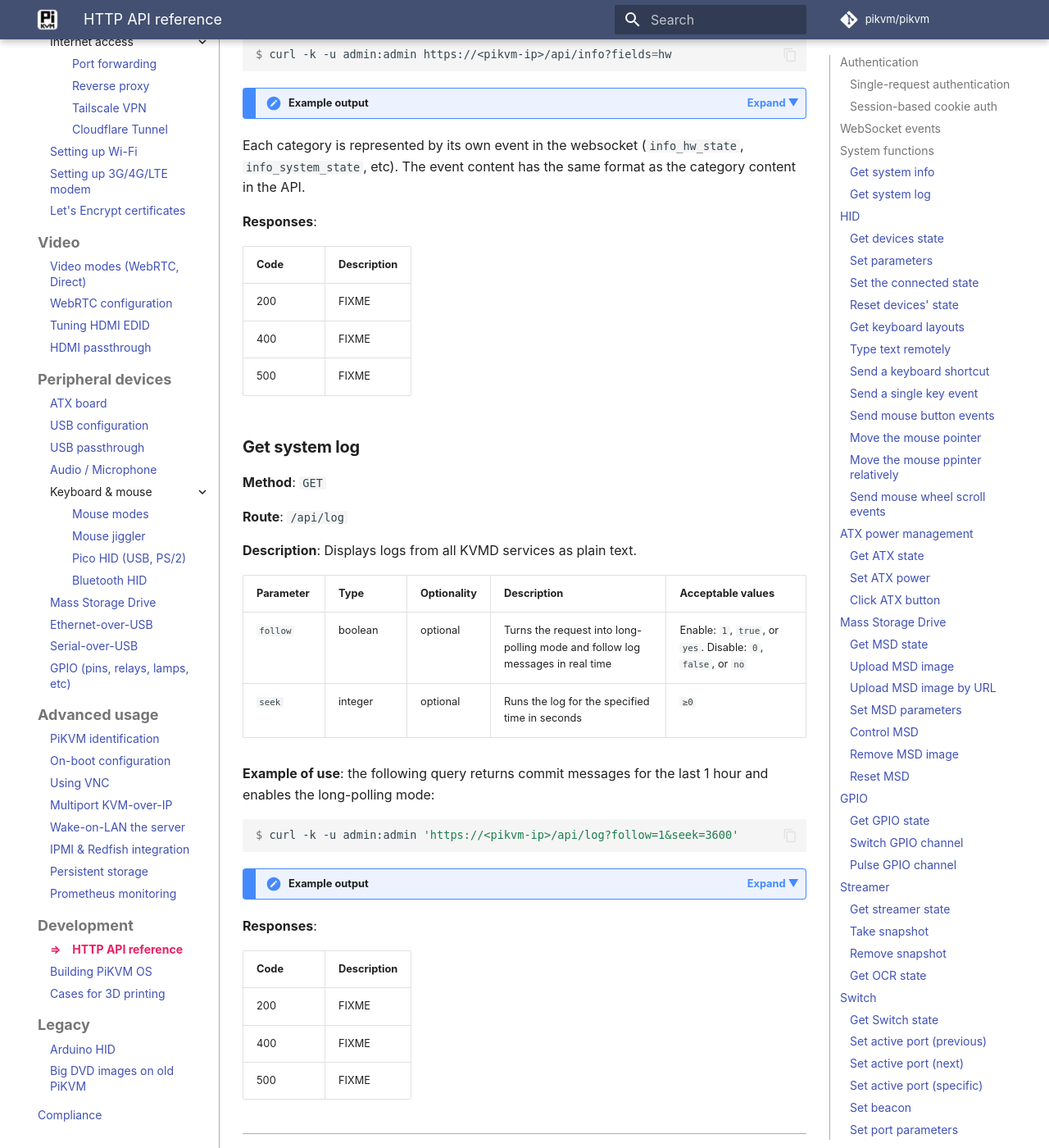
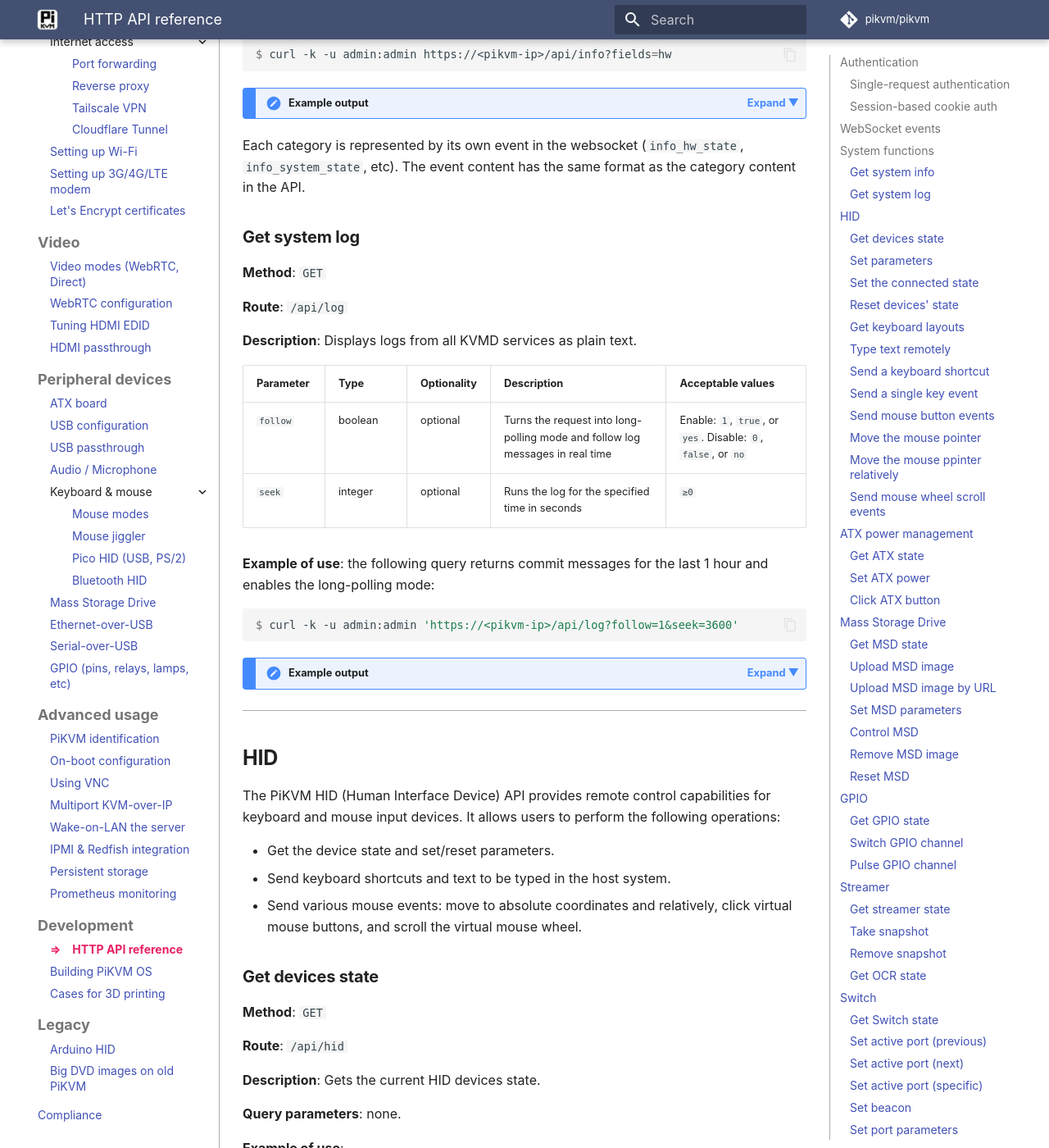
Before and after one commit to pikvm/pikvm, an MkDocs documentation site: the page built from docs/api.md, in a window 1280 px wide and 1400 px high, scrolled down 3328 px. Shown: the whole window at 82% size. Built offline with MkDocs 1.6.1 and Material for MkDocs 9.7.7, drawn with Linux system fonts in a browser that asks for light colours; some web fonts are replaced; comment, search, counter and statistics services are not loaded; some of the changed text lies outside the part shown.

Commit message:
Cleanup Responses subsections, we'll do it differently

````diff
--- a/docs/api.md
+++ b/docs/api.md
@@ -203,14 +203,6 @@ $ curl -k -u admin:admin https://<pikvm-ip>/api/info?fields=hw
 
 Each category is represented by its own event in the websocket (`info_hw_state`, `info_system_state`, etc). The event content has the same format as the category content in the API.
 
-**Responses**:
-
-| Code | Description |
-|------|-------------|
-| 200 | FIXME |
-| 400 | FIXME |
-| 500 | FIXME |
-
 ### Get system log
 
 **Method**: `GET`
@@ -235,14 +227,6 @@ $ curl -k -u admin:admin 'https://<pikvm-ip>/api/log?follow=1&seek=3600'
     [2025-06-10 22:38:07 kvmd.service] --- kvmd.apps.kvmd.auth               INFO --- Authorized user 'admin' via auth service 'htpasswd'
     [2025-06-10 22:38:15 kvmd.service] --- kvmd.apps.kvmd.auth               INFO --- Authorized user 'admin' via auth service 'htpasswd'
     ```
-
-**Responses**:
-
-| Code | Description |
-|------|-------------|
-| 200 | FIXME |
-| 400 | FIXME |
-| 500 | FIXME |
 
 -----
 ## HID
@@ -310,14 +294,6 @@ $ curl -k -u admin:admin https://<pikvm-ip>/api/hid
     }⏎
     ```
 
-**Responses**:
-
-| Code | Description |
-|------|-------------|
-| 200 | FIXME |
-| 400 | FIXME |
-| 500 | FIXME |
-
 ### Set parameters
 
 **Method**: `POST`
@@ -350,14 +326,6 @@ $ curl -k -X POST \
     }⏎
     ```
 
-**Responses**:
-
-| Code | Description |
-|------|-------------|
-| 200 | FIXME |
-| 400 | FIXME |
-| 500 | FIXME |
-
 ### Set the connected state
 
 **Method**: `POST`
@@ -388,14 +356,6 @@ $ curl -k -X POST \
     }⏎
     ```
 
-**Responses**:
-
-| Code | Description |
-|------|-------------|
-| 200 | FIXME |
-| 400 | FIXME |
-| 500 | FIXME |
-
 ### Reset devices' state
 
 **Method**: `POST`
@@ -419,14 +379,6 @@ $ curl -k -X POST -u admin:admin https://<pikvm-ip>/api/hid/reset
         "result": {}
     }⏎
     ```
-
-**Responses**:
-
-| Code | Description |
-|------|-------------|
-| 200 | FIXME |
-| 400 | FIXME |
-| 500 | FIXME |
 
 ### Get keyboard layouts
 
@@ -494,14 +446,6 @@ $ curl -k -u admin:admin https://<pikvm-ip>/api/hid/keymaps
     }⏎
     ```
 
-**Responses**:
-
-| Code | Description |
-|------|-------------|
-| 200 | FIXME |
-| 400 | FIXME |
-| 500 | FIXME |
-
 ### Type text remotely
 
 **Method**: `POST`
@@ -535,14 +479,6 @@ $ curl -k -X POST \
     }⏎
     ```
 
-**Responses**:
-
-| Code | Description |
-|------|-------------|
-| 200 | FIXME |
-| 400 | FIXME |
-| 500 | FIXME |
-
 ### Send a keyboard shortcut
 
 **Method**: `POST`
@@ -573,14 +509,6 @@ $ curl -k -X POST \
     }⏎
     ```
 
-**Responses**:
-
-| Code | Description |
-|------|-------------|
-| 200 | FIXME |
-| 400 | FIXME |
-| 500 | FIXME |
-
 ### Send a single key event
 
 **Method**: `POST`
@@ -613,14 +541,6 @@ $ curl -k -X POST \
     }⏎
     ```
 
-**Responses**:
-
-| Code | Description |
-|------|-------------|
-| 200 | FIXME |
-| 400 | FIXME |
-| 500 | FIXME |
-
 ### Send mouse button events
 
 **Method**: `POST`
@@ -652,14 +572,6 @@ $ curl -k -X POST \
     }⏎
     ```
 
-**Responses**:
-
-| Code | Description |
-|------|-------------|
-| 200 | FIXME |
-| 400 | FIXME |
-| 500 | FIXME |
-
 ### Move the mouse pointer
 
 **Method**: `POST`
@@ -691,14 +603,6 @@ $ curl -k -X POST \
     }⏎
     ```
 
-**Responses**:
-
-| Code | Description |
-|------|-------------|
-| 200 | FIXME |
-| 400 | FIXME |
-| 500 | FIXME |
-
 ### Move the mouse ppinter relatively
 
 **Method**: `POST`
@@ -730,14 +634,6 @@ $ curl -k -X POST \
     }⏎
     ```
 
-**Responses**:
-
-| Code | Description |
-|------|-------------|
-| 200 | FIXME |
-| 400 | FIXME |
-| 500 | FIXME |
-
 ### Send mouse wheel scroll events
 
 **Method**: `POST`
@@ -768,14 +664,6 @@ $ curl -k -X POST \
     "result": {}
     }⏎
     ```
-
-**Responses**:
-
-| Code | Description |
-|------|-------------|
-| 200 | FIXME |
-| 400 | FIXME |
-| 500 | FIXME |
 
 -----
 ## ATX power management
@@ -817,14 +705,6 @@ $ curl -k -u admin:admin https://<pikvm-ip>/api/atx
     }
     ```
 
-**Responses**:
-
-| Code | Description |
-|------|-------------|
-| 200 | FIXME |
-| 400 | FIXME |
-| 500 | FIXME |
-
 ### Set ATX power
 
 **Method**: `POST`
@@ -852,13 +732,6 @@ $ curl -k -X POST \
     ```json
     FIXME
     ```
-**Responses**:
-
-| Code | Description |
-|------|-------------|
-| 200 | FIXME |
-| 400 | FIXME |
-| 500 | FIXME |
 
 ### Click ATX button
 
@@ -887,14 +760,6 @@ $ curl -k -X POST \
     ```json
     FIXME
     ```
-
-**Responses**:
-
-| Code | Description |
-|------|-------------|
-| 200 | FIXME |
-| 400 | FIXME |
-| 500 | FIXME |
 
 -----
 ## Mass Storage Drive
@@ -953,14 +818,6 @@ $ curl -k -u admin:admin https://<pikvm-ip>/api/msd
     }⏎
     ```
 
-**Responses**:
-
-| Code | Description |
-|------|-------------|
-| 200 | FIXME |
-| 400 | FIXME |
-| 500 | FIXME |
-
 ### Upload MSD image
 
 **Method**: `POST`
@@ -1028,14 +885,6 @@ $ curl -v -X POST -k \
     FIXME
     ```
 
-**Responses**:
-
-| Code | Description |
-|------|-------------|
-| 200 | FIXME |
-| 400 | FIXME |
-| 500 | FIXME |
-
 ### Set MSD parameters
 
 **Method**: `POST`
@@ -1065,14 +914,6 @@ $ curl -X POST -k \
     FIXME
     ```
 
-**Responses**:
-
-| Code | Description |
-|------|-------------|
-| 200 | FIXME |
-| 400 | FIXME |
-| 500 | FIXME |
-
 ### Control MSD
 
 **Method**: `POST`
@@ -1100,14 +941,6 @@ $ curl -X POST -k \
     FIXME
     ```
 
-**Responses**:
-
-| Code | Description |
-|------|-------------|
-| 200 | FIXME |
-| 400 | FIXME |
-| 500 | FIXME |
-
 ### Remove MSD image
 
 **Method**: `POST`
@@ -1135,14 +968,6 @@ $ curl -X POST -k \
     FIXME
     ```
 
-**Responses**:
-
-| Code | Description |
-|------|-------------|
-| 200 | FIXME |
-| 400 | FIXME |
-| 500 | FIXME |
-
 ### Reset MSD
 
 **Method**: `POST`
@@ -1165,14 +990,6 @@ $ curl -X POST -k \
     ``` json
     FIXME
     ```
-
-**Responses**:
-
-| Code | Description |
-|------|-------------|
-| 200 | FIXME |
-| 400 | FIXME |
-| 500 | FIXME |
 
 -----
 ## GPIO
@@ -1248,14 +1065,6 @@ $ curl -k -u admin:admin https://<pikvm-ip>/api/gpio
     }⏎
     ```
 
-**Responses**:
-
-| Code | Description |
-|------|-------------|
-| 200 | FIXME |
-| 400 | FIXME |
-| 500 | FIXME |
-
 ### Switch GPIO channel
 
 **Method**: `POST`
@@ -1289,14 +1098,6 @@ $ curl -k -X POST \
     }⏎
     ```
 
-**Responses**:
-
-| Code | Description |
-|------|-------------|
-| 200 | FIXME |
-| 400 | FIXME |
-| 500 | FIXME |
-
 ### Pulse GPIO channel
 
 **Method**: `POST`
@@ -1326,14 +1127,6 @@ $ curl -k -X POST \
     ``` json
     FIXME
     ```
-
-**Responses**:
-
-| Code | Description |
-|------|-------------|
-| 200 | FIXME |
-| 400 | FIXME |
-| 500 | FIXME |
 
 ----
 ## Streamer
@@ -1398,14 +1191,6 @@ $ curl -k -u admin:admin https://<pikvm-ip>/api/streamer
     }⏎
     ```
 
-**Responses**:
-
-| Code | Description |
-|------|-------------|
-| 200 | FIXME |
-| 400 | FIXME |
-| 500 | FIXME |
-
 ### Take snapshot
 
 **Method**: `GET`
@@ -1483,14 +1268,6 @@ $ curl -k -X DELETE \
     }⏎
     ```
 
-**Responses**:
-
-| Code | Description |
-|------|-------------|
-| 200 | FIXME |
-| 400 | FIXME |
-| 500 | FIXME |
-
 ### Get OCR state
 
 **Method**: GET
@@ -1511,14 +1288,6 @@ $ curl -k -u admin:admin https://<pikvm-ip>/api/streamer/ocr
     ```json
     FIXME
     ```
-
-**Responses**:
-
-| Code | Description |
-|------|-------------|
-| 200 | FIXME |
-| 400 | FIXME |
-| 500 | FIXME |
 
 ----
 ## Switch
@@ -1551,14 +1320,6 @@ $ curl -k -u admin:admin https://<pikvm-ip>/api/switch
     FIXME
     ```
 
-**Responses**:
-
-| Code | Description |
-|------|-------------|
-| 200 | FIXME |
-| 400 | FIXME |
-| 500 | FIXME |
-
 ### Set active port (previous)
 
 **Method**: `POST`
@@ -1582,14 +1343,6 @@ $ curl -k -X POST \
     FIXME
     ```
 
-**Responses**:
-
-| Code | Description |
-|------|-------------|
-| 200 | FIXME |
-| 400 | FIXME |
-| 500 | FIXME |
-
 ### Set active port (next)
 
 **Method**: `POST`
@@ -1613,14 +1366,6 @@ $ curl -k -X POST \
     FIXME
     ```
 
-**Responses**:
-
-| Code | Description |
-|------|-------------|
-| 200 | FIXME |
-| 400 | FIXME |
-| 500 | FIXME |
-
 ### Set active port (specific)
 
 **Method**: `POST`
@@ -1647,14 +1392,6 @@ $ curl -k -X POST \
     ```json
     FIXME
     ```
-
-**Responses**:
-
-| Code | Description |
-|------|-------------|
-| 200 | FIXME |
-| 400 | FIXME |
-| 500 | FIXME |
 
 ### Set beacon
 
@@ -1685,14 +1422,6 @@ $ curl -k -X POST \
     ```json
     FIXME
     ```
-
-**Responses**:
-
-| Code | Description |
-|------|-------------|
-| 200 | FIXME |
-| 400 | FIXME |
-| 500 | FIXME |
 
 ### Set port parameters
 
@@ -1727,14 +1456,6 @@ $ curl -k -X POST \
     FIXME
     ```
 
-**Responses**:
-
-| Code | Description |
-|------|-------------|
-| 200 | FIXME |
-| 400 | FIXME |
-| 500 | FIXME |
-
 ### Set beacon color
 
 **Method**: `POST`
@@ -1763,14 +1484,6 @@ $ curl -k -X POST \
     FIXME
     ```
 
-**Responses**:
-
-| Code | Description |
-|------|-------------|
-| 200 | FIXME |
-| 400 | FIXME |
-| 500 | FIXME |
-
 ### Reboot the device
 
 **Method**: `POST`
@@ -1799,14 +1512,6 @@ $ curl -k -X POST \
     FIXME
     ```
 
-**Responses**:
-
-| Code | Description |
-|------|-------------|
-| 200 | FIXME |
-| 400 | FIXME |
-| 500 | FIXME |
-
 ### Create a new EDID configuration
 
 **Method**: `POST`
@@ -1834,14 +1539,6 @@ $ curl -k -X POST \
     ```json
     FIXME
     ```
-
-**Responses**:
-
-| Code | Description |
-|------|-------------|
-| 200 | FIXME |
-| 400 | FIXME |
-| 500 | FIXME |
 
 ### Change EDID configuration
 
@@ -1873,14 +1570,6 @@ $ curl -k -X POST \
     FIXME
     ```
 
-**Responses**:
-
-| Code | Description |
-|------|-------------|
-| 200 | FIXME |
-| 400 | FIXME |
-| 500 | FIXME |
-
 ### Remove EDID configuration
 
 **Method**: `POST`
@@ -1907,14 +1596,6 @@ $ curl -k -X POST \
     ```json
     FIXME
     ```
-
-**Responses**:
-
-| Code | Description |
-|------|-------------|
-| 200 | FIXME |
-| 400 | FIXME |
-| 500 | FIXME |
 
 ### ATX Power Control
 
@@ -1944,14 +1625,6 @@ $ curl -k -X POST \
     FIXME
     ```
 
-**Responses**:
-
-| Code | Description |
-|------|-------------|
-| 200 | FIXME |
-| 400 | FIXME |
-| 500 | FIXME |
-
 ### ATX Button Click
 
 **Method**: `POST`
@@ -1980,14 +1653,6 @@ $ curl -k -X POST \
     FIXME
     ```
 
-**Responses**:
-
-| Code | Description |
-|------|-------------|
-| 200 | FIXME |
-| 400 | FIXME |
-| 500 | FIXME |
-
 ----
 ## Redfish
 
@@ -2016,14 +1681,6 @@ $ curl -k https://<pikvm-ip>/api/redfish/v1
     FIXME
     ```
 
-**Responses**:
-
-| Code | Description |
-|------|-------------|
-| 200 | FIXME |
-| 400 | FIXME |
-| 500 | FIXME |
-
 ### Systems collection
 
 **Method**: `GET`
@@ -2045,14 +1702,6 @@ $ curl -k -u admin:admin https://<pikvm-ip>/api/redfish/v1/Systems
     FIXME
     ```
 
-**Responses**:
-
-| Code | Description |
-|------|-------------|
-| 200 | FIXME |
-| 400 | FIXME |
-| 500 | FIXME |
-
 ### Individual system information
 
 **Method**: `GET`
@@ -2074,13 +1723,6 @@ $ curl -k -u admin:admin https://<pikvm-ip>/api/redfish/v1/Systems/0
     FIXME
     ```
 
-**Responses**:
-
-| Code | Description |
-|------|-------------|
-| 200 | FIXME |
-| 400 | FIXME |
-| 500 | FIXME |
 
 ### System configuration update
 
````
